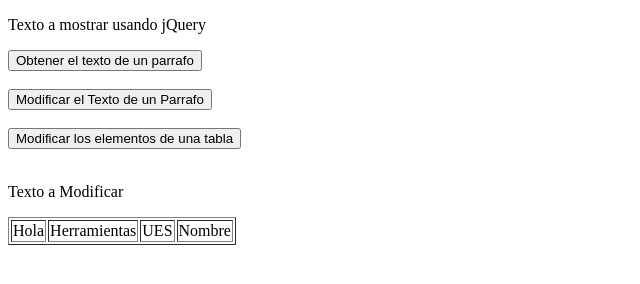
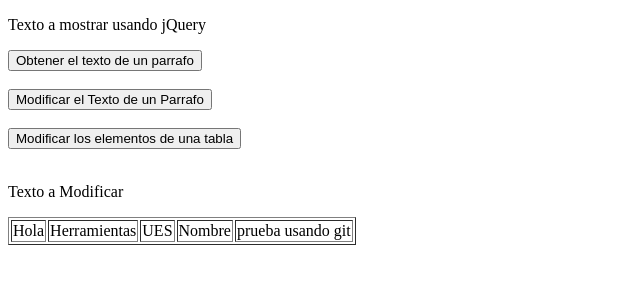
Before and after one commit to AnaHope12/HDP2022, a plain HTML site: page practicajQuery/ejemplo1/index.html in a window 1280 px wide. Shown: the whole page, without its empty margins (0-640 px from the left). Drawn offline with nearby package versions, Linux system fonts and the light colour scheme.

Commit message:
Update index.html

```diff
--- a/practicajQuery/ejemplo1/index.html
+++ b/practicajQuery/ejemplo1/index.html
@@ -22,6 +22,7 @@
 		<td>Herramientas</td>
 		<td>UES</td>
 		<td>Nombre</td>
+		<td>prueba usando git</td>
 	</tr>
 </table>
 	<script src="https://code.jquery.com/jquery-3.4.1.min.js"></script>
```
